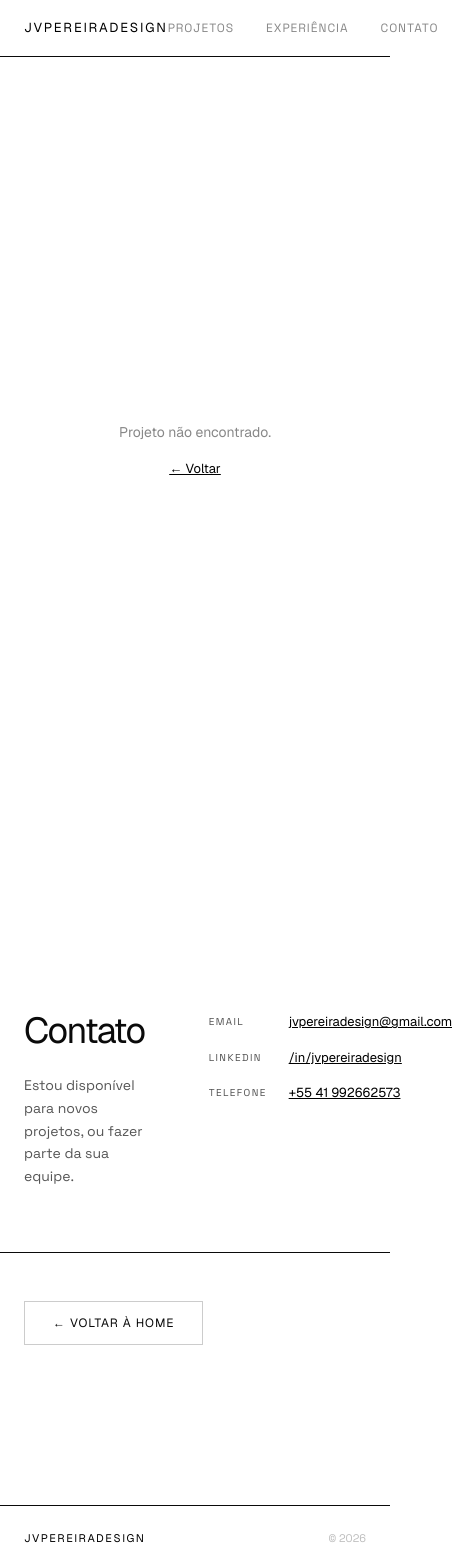
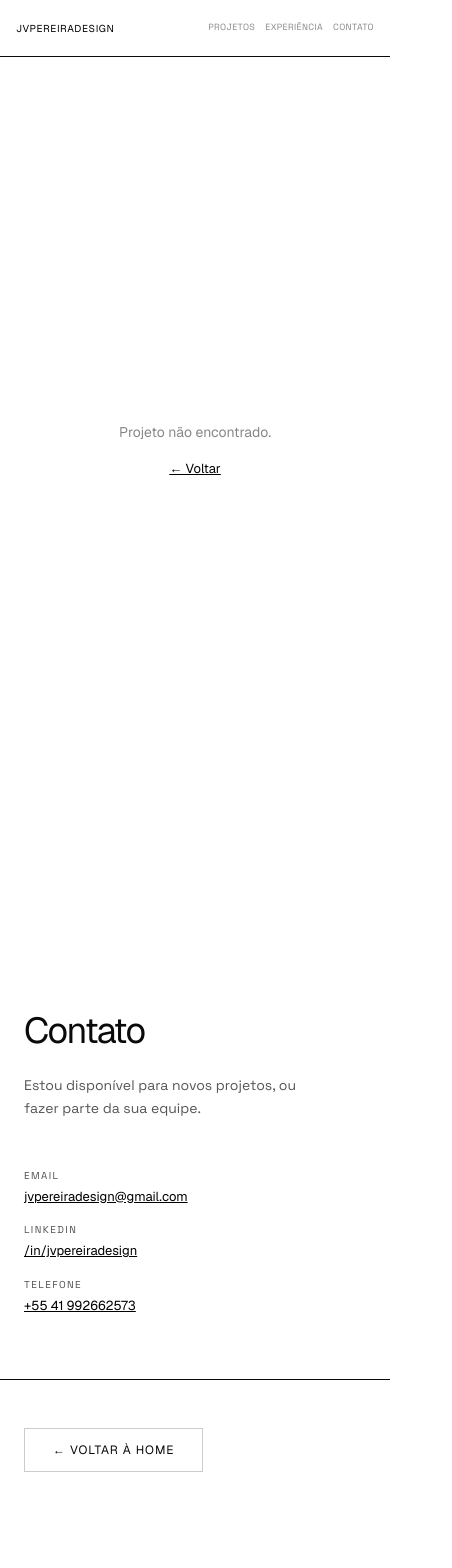
Before and after one commit to Design-JVP/portfolio, a React (Vite) app: page /project/1 in a window 390 px wide. Shown: the top 1568 px of the page, 452 px wide, since content can reach past the window. Built offline with nearby package versions, Linux system fonts and the light colour scheme; the HTML template or start-up script is replaced by a standard one.

Commit message:
nav bar fix

```diff
--- a/src/components/ContactSection.tsx
+++ b/src/components/ContactSection.tsx
@@ -16,7 +16,7 @@ export default function ContactSection() {
   return (
     <>
       <section id="contact" className="py-40">
-        <div className="max-w-[1100px] mx-auto px-6 flex items-start justify-between gap-16">
+        <div className="max-w-[1100px] mx-auto px-6 flex flex-col items-start gap-10 md:flex-row md:items-start md:justify-between md:gap-16">
           <div>
             <h2 style={{ fontFamily: "'Geist', sans-serif", letterSpacing: "-0.04em" }} className="text-[36px] font-800 mb-4">
               Contato
@@ -27,8 +27,8 @@ export default function ContactSection() {
           </div>
           <div className="space-y-4 pt-2">
             {CONTACT_ITEMS.map(({ label, val, labelColor }) => (
-              <div key={label} className="flex items-center gap-4">
-                <span className="text-[10px] font-600 tracking-[0.14em] uppercase w-16" style={{ color: labelColor }}>{label}</span>
+              <div key={label} className="flex flex-col items-start gap-1 md:flex-row md:items-center md:gap-4">
+                <span className="text-[10px] font-600 tracking-[0.14em] uppercase md:w-16" style={{ color: labelColor }}>{label}</span>
                 {label === "Email" ? (
                   <button onClick={copyEmail} className="text-[13px] text-black font-500 underline cursor-pointer" style={{ fontFamily: "'Geist', sans-serif", background: "none", border: "none", padding: 0 }}>{val}</button>
                 ) : label === "telefone" ? (
--- a/src/components/Navbar.tsx
+++ b/src/components/Navbar.tsx
@@ -31,16 +31,16 @@ export default function Navbar() {
 
   return (
     <nav className="fixed top-0 left-0 right-0 z-50 border-b border-black/08 bg-white/95" style={{ backdropFilter: "blur(8px)" }}>
-      <div className="max-w-[1100px] mx-auto px-6 h-14 flex items-center justify-between">
-        <a href="/" style={{ fontFamily: "'Geist', sans-serif" }} className="text-[13px] font-600 tracking-[0.14em] uppercase text-black no-underline">
+      <div className="max-w-[1100px] mx-auto px-4 md:px-6 h-14 flex items-center justify-between gap-2">
+        <a href="/" style={{ fontFamily: "'Geist', sans-serif" }} className="text-[10px] md:text-[13px] font-600 tracking-[0.06em] md:tracking-[0.14em] uppercase text-black no-underline whitespace-nowrap flex-shrink-0">
           JVPEREIRADESIGN
         </a>
-        <div className="flex items-center gap-8">
+        <div className="flex items-center gap-2.5 md:gap-8 flex-shrink-0">
           {NAV_ITEMS.map(({ id, label }) => (
             <a
               key={id}
               href={isHome ? `#${id}` : `/#${id}`}
-              className="text-[12px] font-500 tracking-[0.08em] uppercase transition-colors no-underline"
+              className="text-[9px] md:text-[12px] font-500 tracking-[0.04em] md:tracking-[0.08em] uppercase transition-colors no-underline whitespace-nowrap"
               style={{ color: active === id ? "#1a5cff" : "#888" }}
             >
               {label}
--- a/src/index.css
+++ b/src/index.css
@@ -45,3 +45,16 @@ html {
 .animate-slide-across {
   animation: slide-across 14s ease-in-out infinite;
 }
+
+/* Impact numbers: 2-per-row on mobile so values never overflow the viewport;
+   restores the original single-row layout (N equal columns) from md up. */
+.impact-grid {
+  display: grid;
+  grid-template-columns: repeat(2, 1fr);
+}
+
+@media (min-width: 768px) {
+  .impact-grid {
+    grid-template-columns: repeat(var(--impact-cols, 1), 1fr);
+  }
+}
--- a/src/pages/Home.tsx
+++ b/src/pages/Home.tsx
@@ -55,7 +55,8 @@ export default function Home() {
               className={`relative flex gap-8 py-8 border-b border-black/08 items-stretch group ${p.id !== "03" ? "cursor-pointer" : "cursor-default opacity-40"}`}
               style={{ color: "inherit" }}
             >
-              <div className="flex-shrink-0 w-[160px] h-[160px] overflow-hidden self-stretch" style={{ minHeight: "160px", border: p.id === "03" ? "1px solid #0a0a0a" : "none", background: p.id === "03" ? "white" : undefined }}>
+              <div className="flex-shrink-0 flex flex-col gap-3 w-[160px] md:gap-0">
+                <div className="w-[160px] h-[160px] overflow-hidden self-stretch" style={{ minHeight: "160px", border: p.id === "03" ? "1px solid #0a0a0a" : "none", background: p.id === "03" ? "white" : undefined }}>
                   {p.id !== "03" && (
                     <img
                       src={p.img}
@@ -63,6 +64,12 @@ export default function Home() {
                       className="w-full h-full object-cover transition-transform duration-500 group-hover:scale-105"
                     />
                   )}
+                </div>
+                <div className="flex flex-wrap gap-1.5 md:hidden">
+                  {p.tags.map((t) => (
+                    <span key={t} className="px-2.5 py-0.5 border border-black/10 text-[10px] font-500 tracking-[0.06em] uppercase text-[#888]">{t}</span>
+                  ))}
+                </div>
               </div>
 
               <div className="flex-1 min-w-0 flex flex-col justify-between py-1">
@@ -77,7 +84,7 @@ export default function Home() {
                   </div>
                   <p className="text-[13px] text-[#666] leading-relaxed mb-4 max-w-[520px]">{p.shortDesc}</p>
                 </div>
-                <div className="flex flex-wrap gap-1.5">
+                <div className="hidden md:flex flex-wrap gap-1.5">
                   {p.tags.map((t) => (
                     <span key={t} className="px-2.5 py-0.5 border border-black/10 text-[10px] font-500 tracking-[0.06em] uppercase text-[#888]">{t}</span>
                   ))}
--- a/src/pages/ProjectPage.tsx
+++ b/src/pages/ProjectPage.tsx
@@ -190,12 +190,12 @@ export default function ProjectPage() {
 
             {/* Two-column photo grid */}
             {(project.resultDesktopImgs?.length || project.resultMobileImgs?.length) ? (
-              <div className="grid grid-cols-[1.5fr_1fr] gap-6 items-stretch">
+              <div className="flex flex-col gap-6 md:grid md:grid-cols-[1.5fr_1fr] md:gap-6 md:items-stretch">
                 {/* Desktop column — 16:9 */}
                 {project.resultDesktopImgs?.length ? (
                   <div className="flex flex-col justify-between h-full gap-4">
                     {project.resultDesktopImgs.map((src, i) => (
-                      <div key={i} className="relative bg-[#f0f0f0] overflow-hidden w-full" style={{ aspectRatio: "16/9", minHeight: "350px" }}>
+                      <div key={i} className="relative bg-[#f0f0f0] overflow-hidden w-full md:min-h-[350px]" style={{ aspectRatio: "16/9" }}>
                         <img src={src} alt={`Resultado desktop ${i + 1}`} className="w-full h-full object-cover" style={{ objectPosition: "center top" }} />
                         <div className="absolute inset-0" style={{ background: "linear-gradient(to bottom, transparent 50%, white 100%)" }} />
                       </div>
@@ -227,13 +227,16 @@ export default function ProjectPage() {
             <h2 style={{ fontFamily: "'Geist', sans-serif", letterSpacing: "-0.03em" }} className="text-[28px] font-800 text-white mb-14">
               Impacto
             </h2>
-            <div className="grid grid-cols-1 gap-0 border-l border-white/08" style={{ gridTemplateColumns: `repeat(${project.impact.length}, 1fr)` }}>
+            <div
+              className="impact-grid gap-y-8 gap-x-0 border-l border-white/08 md:gap-y-0"
+              style={{ "--impact-cols": project.impact.length } as import("react").CSSProperties}
+            >
               {project.impact.map(({ value, label }) => (
-                <div key={label} className="border-r border-white/08 px-12 py-8">
-                  <div style={{ fontFamily: "'Geist', sans-serif", letterSpacing: "-0.04em" }} className="text-[52px] font-800 text-white leading-none mb-2">
+                <div key={label} className="border-r border-white/08 px-6 py-4 md:px-12 md:py-8">
+                  <div style={{ fontFamily: "'Geist', sans-serif", letterSpacing: "-0.04em" }} className="text-[32px] md:text-[52px] font-800 text-white leading-none mb-2">
                     {value}
                   </div>
-                  <div className="text-[12px] font-500 tracking-[0.1em] uppercase text-[#555]">{label}</div>
+                  <div className="text-[11px] md:text-[12px] font-500 tracking-[0.1em] uppercase text-[#555]">{label}</div>
                 </div>
               ))}
             </div>
```
Also changed, not shown: 1 other file (tests, documents, lock files or other folders). Lines whose indentation alone changed are shown as unchanged.
